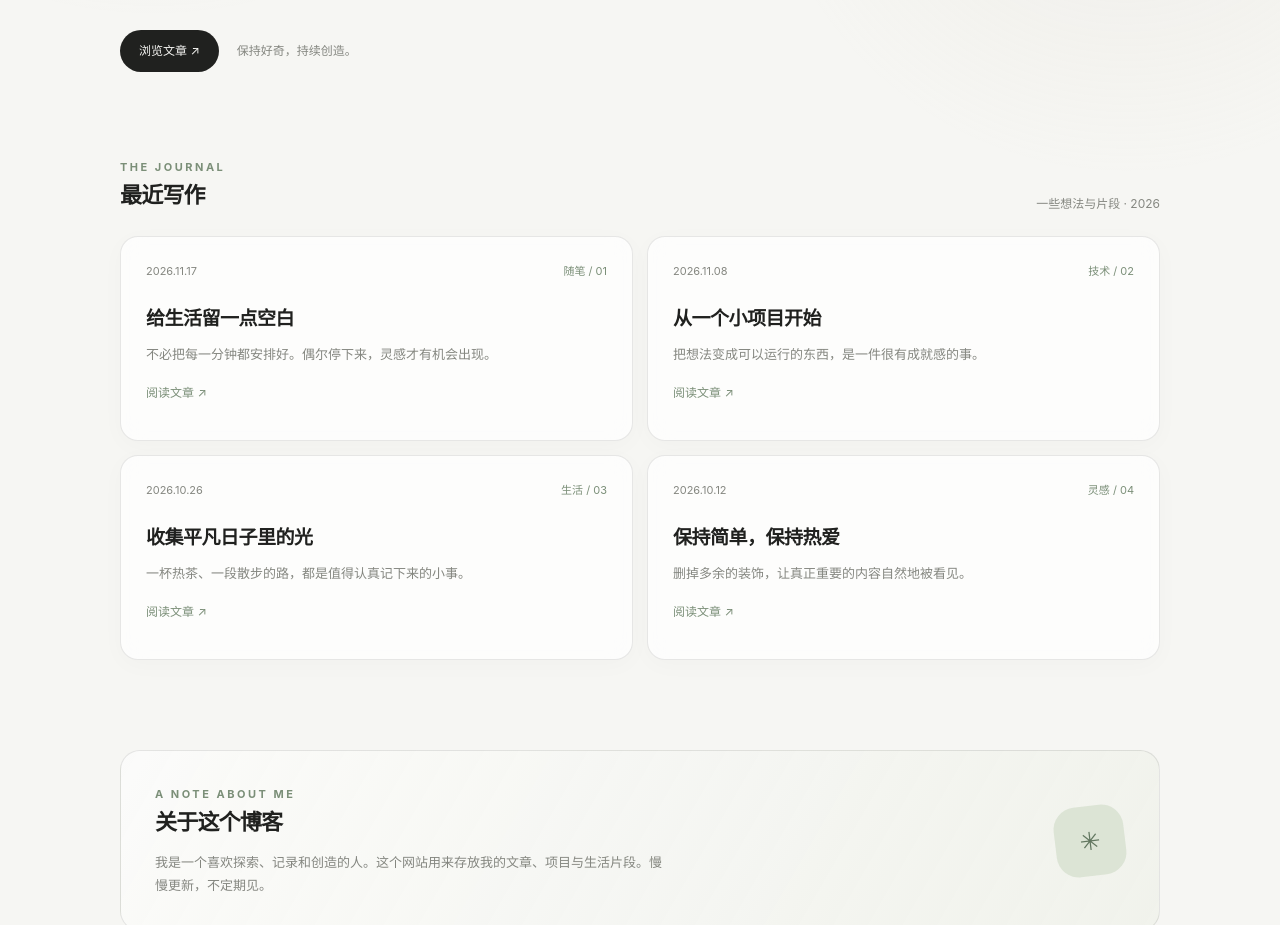
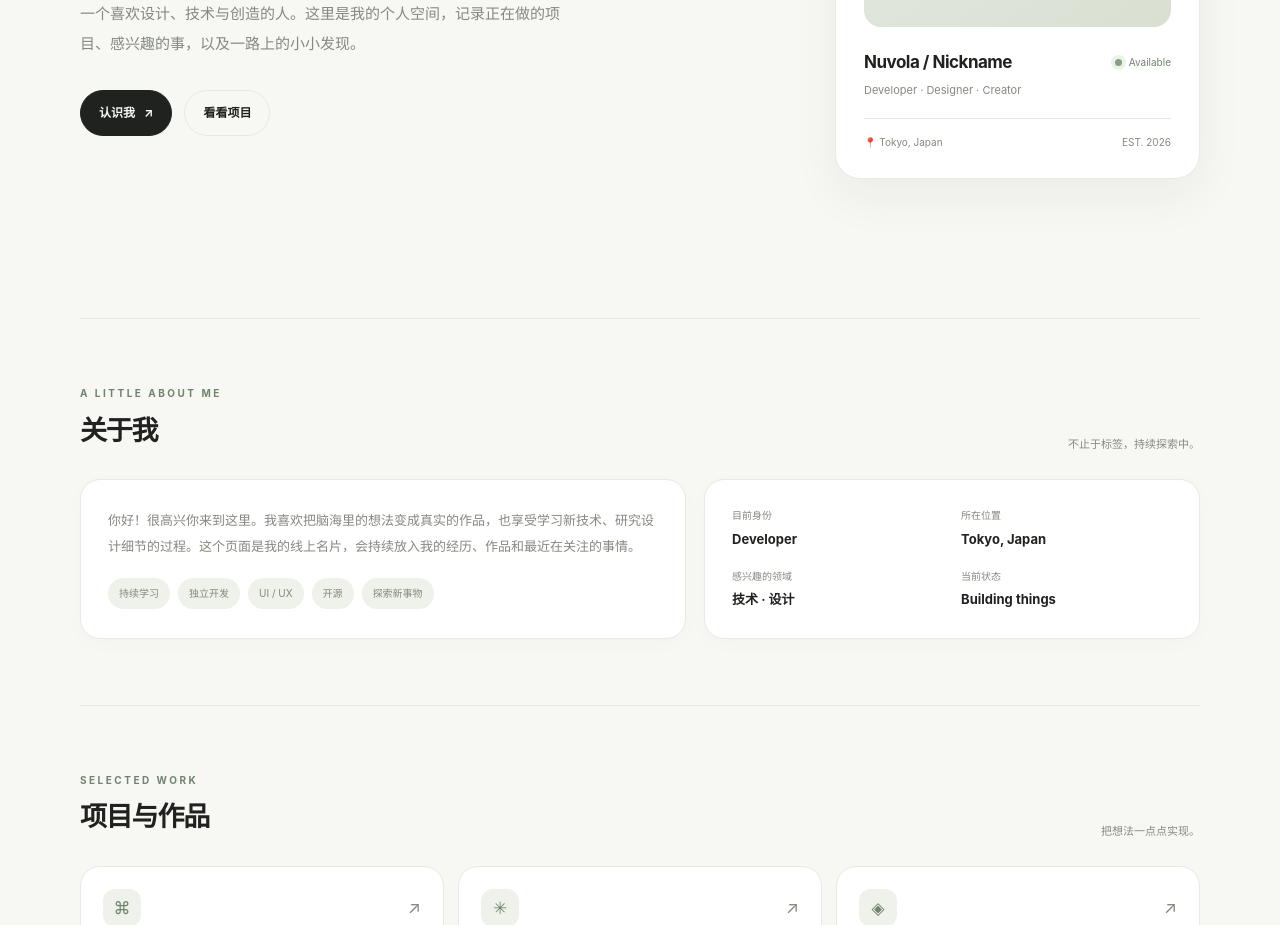
Before and after one commit to nuvolav/nuvola, a plain HTML site: page index.html in a window 1280 px wide. Shown: the part 478-1403 px from the top of the page. Drawn offline with Linux system fonts and the light colour scheme.

Commit message:
Update index.html

```diff
--- a/index.html
+++ b/index.html
@@ -1,206 +1,40 @@
-<!DOCTYPE html>
-<html lang="zh-CN">
-<head>
-  <meta charset="UTF-8" />
-  <meta name="viewport" content="width=device-width, initial-scale=1.0" />
-  <meta name="theme-color" content="#f6f6f3" />
-  <meta name="description" content="一个记录想法、生活与灵感的个人博客。" />
-  <title>慢慢写 · 个人博客</title>
-  <style>
-    :root {
-      --bg: #f6f6f3; --surface: rgba(255,255,255,.72); --text: #20211f;
-      --muted: #858780; --line: rgba(32,33,31,.1); --accent: #7b8f78;
-      --shadow: 0 18px 55px rgba(28,34,26,.07);
-    }
-    * { box-sizing: border-box; }
-    html { scroll-behavior: smooth; }
-    body {
-      margin: 0; background: var(--bg); color: var(--text);
-      font-family: Inter, ui-sans-serif, system-ui, -apple-system, "Segoe UI", sans-serif;
-      line-height: 1.7; overflow-x: hidden;
-    }
-    body::before {
-      content: ""; position: fixed; inset: 0; pointer-events: none; z-index: -1;
-      background: radial-gradient(circle at 12% 8%, rgba(180,195,169,.24), transparent 32%),
-                  radial-gradient(circle at 88% 35%, rgba(215,207,190,.2), transparent 30%);
-    }
-    a { color: inherit; text-decoration: none; }
-    .wrap { width: min(1040px, calc(100% - 44px)); margin: auto; }
-    header {
-      height: 82px; display: flex; align-items: center; justify-content: space-between;
-      border-bottom: 1px solid var(--line);
-    }
-    .brand { font-size: 18px; font-weight: 750; letter-spacing: -.7px; }
-    .brand span { color: var(--accent); }
-    nav { display: flex; gap: 28px; align-items: center; font-size: 13px; color: var(--muted); }
-    nav a { transition: color .25s; } nav a:hover { color: var(--text); }
-    .theme {
-      border: 1px solid var(--line); background: var(--surface); border-radius: 99px;
-      width: 36px; height: 36px; cursor: pointer; color: var(--text); font-size: 15px;
-      transition: transform .25s, background .25s;
-    }
-    .theme:hover { transform: rotate(18deg); }
-    .hero { padding: 112px 0 86px; position: relative; }
-    .eyebrow { color: var(--accent); font-size: 11px; font-weight: 750; letter-spacing: 2.5px; text-transform: uppercase; }
-    h1 { font-size: clamp(42px, 7vw, 76px); line-height: 1.12; letter-spacing: -3.5px; margin: 20px 0; font-weight: 720; }
-    h1 em { font-style: normal; color: var(--accent); }
-    .intro { color: var(--muted); max-width: 470px; font-size: 15px; }
-    .hero-bottom { display: flex; align-items: center; gap: 18px; margin-top: 34px; }
-    .pill {
-      background: var(--text); color: var(--bg); border-radius: 99px; padding: 11px 19px;
-      font-size: 12px; transition: transform .25s, box-shadow .25s;
-    }
-    .pill:hover { transform: translateY(-3px); box-shadow: var(--shadow); }
-    .subtle { color: var(--muted); font-size: 12px; }
-    .orb {
-      position: absolute; width: 190px; height: 190px; border-radius: 50%; right: 8%;
-      top: 105px; background: linear-gradient(135deg, rgba(178,195,166,.6), rgba(219,213,196,.16));
-      filter: blur(1px); animation: float 7s ease-in-out infinite;
-    }
-    .orb::after { content:""; position:absolute; inset:25px; border:1px solid rgba(255,255,255,.8); border-radius:50%; }
-    .section-head { display:flex; justify-content:space-between; align-items:end; margin-bottom: 22px; }
-    h2 { font-size: 22px; letter-spacing: -.8px; margin: 0; }
-    .section-head p { color: var(--muted); font-size: 12px; margin: 0; }
-    .posts { display:grid; grid-template-columns: repeat(2, 1fr); gap: 14px; }
-    .post {
-      background: var(--surface); border: 1px solid var(--line); border-radius: 18px;
-      padding: 25px; min-height: 205px; box-shadow: 0 5px 25px rgba(28,34,26,.025);
-      transition: transform .35s, box-shadow .35s, border-color .35s;
-      backdrop-filter: blur(12px);
-    }
-    .post:hover { transform: translateY(-6px); box-shadow: var(--shadow); border-color: rgba(123,143,120,.35); }
-    .meta { display:flex; justify-content:space-between; color:var(--muted); font-size:11px; }
-    .tag { color:var(--accent); }
-    .post h3 { font-size:19px; letter-spacing:-.5px; margin:22px 0 8px; }
-    .post p { font-size:13px; color:var(--muted); margin:0; }
-    .arrow { display:inline-block; margin-top:18px; font-size:12px; color:var(--accent); transition: transform .25s; }
-    .post:hover .arrow { transform: translateX(5px); }
-    .about {
-      margin: 90px 0 80px; padding: 34px; border:1px solid var(--line); border-radius:20px;
-      display:flex; justify-content:space-between; align-items:center; gap:30px;
-      background: linear-gradient(120deg, rgba(255,255,255,.55), rgba(233,237,226,.42));
-    }
-    .about p { max-width:510px; color:var(--muted); font-size:13px; margin:10px 0 0; }
-    .avatar {
-      width:70px; height:70px; flex:0 0 70px; border-radius:22px; display:grid; place-items:center;
-      background:#dce4d5; color:#61765f; font-size:25px; transform:rotate(-7deg);
-    }
-    footer { border-top:1px solid var(--line); padding:25px 0 35px; display:flex; justify-content:space-between; color:var(--muted); font-size:11px; }
-    .reveal { opacity:0; transform:translateY(22px); transition: opacity .7s ease, transform .7s ease; }
-    .reveal.show { opacity:1; transform:translateY(0); }
-    @keyframes float { 0%,100% { transform:translateY(0) rotate(0); } 50% { transform:translateY(-17px) rotate(8deg); } }
-    body.dark {
-      --bg:#171916; --surface:rgba(36,40,34,.76); --text:#eef0e9; --muted:#a0a69a;
-      --line:rgba(238,240,233,.12); --accent:#a8bd9f; --shadow:0 18px 55px rgba(0,0,0,.2);
-    }
-    body.dark .about { background:linear-gradient(120deg,rgba(44,50,40,.7),rgba(34,39,32,.4)); }
-    body.dark .avatar { background:#354332; color:#c4d4bc; }
-    @media (max-width:650px) {
-      .wrap { width:min(100% - 34px, 520px); }
-      header { height:70px; } nav { gap:15px; } nav a { display:none; }
-      .hero { padding:88px 0 75px; } h1 { letter-spacing:-2.4px; }
-      .orb { width:115px; height:115px; right:0; top:80px; opacity:.7; }
-      .posts { grid-template-columns:1fr; }
-      .about { margin:65px 0; padding:24px; }
-      footer { gap:12px; flex-wrap:wrap; }
-    }
-    @media (prefers-reduced-motion: reduce) {
-      *,*::before,*::after { scroll-behavior:auto !important; animation:none !important; transition:none !important; }
-      .reveal { opacity:1; transform:none; }
-    }
-  </style>
-</head>
-<body>
-  <div class="wrap">
-    <header>
-      <a class="brand" href="#">慢慢写<span> .</span></a>
-      <nav aria-label="主导航">
-        <a href="#posts">文章</a><a href="#about">关于</a><a href="mailto:hello@example.com">联系</a>
-        <button class="theme" id="themeToggle" aria-label="切换主题" title="切换主题">☼</button>
-      </nav>
-    </header>
-
-    <main>
-      <section class="hero">
-        <div class="orb" aria-hidden="true"></div>
-        <div class="eyebrow reveal">A LITTLE SPACE OF MY OWN</div>
-        <h1 class="reveal">记录生活，<br>也记录<em>灵感。</em></h1>
-        <p class="intro reveal">你好，欢迎来到我的小小角落。这里放着一些日常思考、技术折腾，以及那些不想忘记的瞬间。</p>
-        <div class="hero-bottom reveal">
-          <a class="pill" href="#posts">浏览文章 ↗</a>
-          <span class="subtle">保持好奇，持续创造。</span>
-        </div>
-      </section>
-
-      <section id="posts" class="reveal">
-        <div class="section-head">
-          <div><div class="eyebrow">THE JOURNAL</div><h2>最近写作</h2></div>
-          <p>一些想法与片段 · 2026</p>
-        </div>
-        <div class="posts">
-          <a class="post" href="#" onclick="return false">
-            <div class="meta"><span>2026.11.17</span><span class="tag">随笔 / 01</span></div>
-            <h3>给生活留一点空白</h3>
-            <p>不必把每一分钟都安排好。偶尔停下来，灵感才有机会出现。</p>
-            <span class="arrow">阅读文章 ↗</span>
-          </a>
-          <a class="post" href="#" onclick="return false">
-            <div class="meta"><span>2026.11.08</span><span class="tag">技术 / 02</span></div>
-            <h3>从一个小项目开始</h3>
-            <p>把想法变成可以运行的东西，是一件很有成就感的事。</p>
-            <span class="arrow">阅读文章 ↗</span>
-          </a>
-          <a class="post" href="#" onclick="return false">
-            <div class="meta"><span>2026.10.26</span><span class="tag">生活 / 03</span></div>
-            <h3>收集平凡日子里的光</h3>
-            <p>一杯热茶、一段散步的路，都是值得认真记下来的小事。</p>
-            <span class="arrow">阅读文章 ↗</span>
-          </a>
-          <a class="post" href="#" onclick="return false">
-            <div class="meta"><span>2026.10.12</span><span class="tag">灵感 / 04</span></div>
-            <h3>保持简单，保持热爱</h3>
-            <p>删掉多余的装饰，让真正重要的内容自然地被看见。</p>
-            <span class="arrow">阅读文章 ↗</span>
-          </a>
-        </div>
-      </section>
-
-      <section class="about reveal" id="about">
-        <div>
-          <div class="eyebrow">A NOTE ABOUT ME</div>
-          <h2>关于这个博客</h2>
-          <p>我是一个喜欢探索、记录和创造的人。这个网站用来存放我的文章、项目与生活片段。慢慢更新，不定期见。</p>
-        </div>
-        <div class="avatar" aria-hidden="true">✳</div>
-      </section>
-    </main>
-
-    <footer>
-      <span>© 2026 慢慢写 · 用心记录</span>
-      <span>Designed with a little calm.　<a href="#top">回到顶部 ↑</a></span>
-    </footer>
-  </div>
-  <script>
-    // 滚动进入视口时淡入
-    const observer = new IntersectionObserver((entries) => {
-      entries.forEach((entry) => {
-        if (entry.isIntersecting) {
-          entry.target.classList.add('show');
-          observer.unobserve(entry.target);
-        }
-      });
-    }, { threshold: 0.12 });
-    document.querySelectorAll('.reveal').forEach((el, index) => {
-      el.style.transitionDelay = `${Math.min(index * 70, 280)}ms`;
-      observer.observe(el);
-    });
-
-    // 亮色 / 暗色主题切换
-    const toggle = document.getElementById('themeToggle');
-    toggle.addEventListener('click', () => {
-      document.body.classList.toggle('dark');
-      toggle.textContent = document.body.classList.contains('dark') ? '☾' : '☼';
-    });
-  </script>
-</body>
-</html>
+<!doctype html>
+<html lang="zh-CN"><head>
+<meta charset="utf-8"><meta name="viewport" content="width=device-width,initial-scale=1">
+<meta name="theme-color" content="#f7f7f4"><meta name="description" content="个人主页 - 关于我、项目与社交链接">
+<title>Nuvola</title>
+<style>
+:root{--bg:#f7f7f4;--paper:#fff;--ink:#20221f;--muted:#858980;--line:#e8e9e3;--soft:#eff1eb;--accent:#71836d;--shadow:0 18px 50px rgba(32,34,31,.055)}
+*{box-sizing:border-box}html{scroll-behavior:smooth}body{margin:0;background:var(--bg);color:var(--ink);font-family:Inter,ui-sans-serif,system-ui,-apple-system,"PingFang SC","Microsoft YaHei",sans-serif;line-height:1.65;transition:background .3s,color .3s}a{color:inherit;text-decoration:none}button{font:inherit}.shell{width:min(1120px,calc(100% - 48px));margin:auto}
+.topbar{height:76px;display:flex;align-items:center;justify-content:space-between;border-bottom:1px solid var(--line)}.wordmark{font-size:14px;font-weight:760}.wordmark span{color:var(--accent)}.nav{display:flex;align-items:center;gap:27px;color:var(--muted);font-size:12px}.nav a:hover{color:var(--ink)}.theme{width:36px;height:36px;border:1px solid var(--line);border-radius:50%;background:var(--paper);color:var(--ink);cursor:pointer;transition:transform .25s}.theme:hover{transform:rotate(18deg)}
+.hero{min-height:min(720px,calc(100svh - 76px));display:grid;grid-template-columns:1.12fr .88fr;align-items:center;gap:60px;padding:90px 0 100px}.kicker{color:var(--accent);text-transform:uppercase;letter-spacing:2.5px;font-size:10px;font-weight:750}h1{font-size:clamp(48px,7vw,82px);line-height:1.04;letter-spacing:-5px;margin:20px 0 22px;font-weight:720}h1 span{color:var(--accent)}.lead{max-width:490px;color:var(--muted);font-size:15px;line-height:1.95}.actions{display:flex;gap:12px;align-items:center;flex-wrap:wrap;margin-top:32px}.button{display:inline-flex;align-items:center;gap:9px;padding:12px 18px;border-radius:99px;font-size:12px;font-weight:650;border:1px solid var(--ink);background:var(--ink);color:var(--bg);transition:transform .22s,box-shadow .22s}.button:hover{transform:translateY(-3px);box-shadow:var(--shadow)}.button.secondary{background:transparent;color:var(--ink);border-color:var(--line)}
+.profile-panel{justify-self:end;width:min(100%,365px);padding:28px;border:1px solid var(--line);background:var(--paper);border-radius:25px;box-shadow:var(--shadow);transform:rotate(1.5deg);transition:transform .4s}.profile-panel:hover{transform:rotate(0) translateY(-5px)}.avatar{width:100%;aspect-ratio:1.13;border-radius:17px;display:grid;place-items:center;background:linear-gradient(145deg,#e7ebe2,#d9e0d2);color:#6d7e68;font-size:clamp(70px,10vw,112px);font-weight:680;letter-spacing:-8px;user-select:none}.profile-name{display:flex;justify-content:space-between;align-items:center;margin-top:21px}.profile-name strong{font-size:17px;letter-spacing:-.5px}.status{color:var(--accent);font-size:10px;display:flex;align-items:center;gap:7px}.dot{width:7px;height:7px;background:#86a17d;border-radius:50%;box-shadow:0 0 0 4px #edf2e9;animation:breathe 2.5s ease-in-out infinite}.profile-meta{color:var(--muted);font-size:11px;margin-top:4px}.mini-line{height:1px;background:var(--line);margin:19px 0 15px}.profile-bottom{display:flex;justify-content:space-between;color:var(--muted);font-size:10px}
+section.content-section{padding:66px 0;border-top:1px solid var(--line)}.section-heading{display:flex;justify-content:space-between;align-items:end;margin-bottom:26px;gap:20px}.section-heading h2{font-size:27px;letter-spacing:-1.2px;margin:7px 0 0}.section-heading p{margin:0;color:var(--muted);font-size:11px}.about-grid{display:grid;grid-template-columns:1.1fr .9fr;gap:18px}.panel{background:var(--paper);border:1px solid var(--line);border-radius:20px;padding:27px;box-shadow:0 5px 22px rgba(32,34,31,.018)}.about-copy{color:var(--muted);font-size:13px;line-height:2;margin:0}.facts{display:grid;grid-template-columns:1fr 1fr;gap:18px}.fact-label{color:var(--muted);font-size:10px;margin-bottom:5px}.fact-value{font-size:13px;font-weight:650}.chips{display:flex;flex-wrap:wrap;gap:8px;margin-top:19px}.chip{padding:7px 11px;border-radius:99px;background:var(--soft);color:var(--muted);font-size:10px}
+.projects{display:grid;grid-template-columns:repeat(3,1fr);gap:14px}.project{min-height:210px;display:flex;flex-direction:column;padding:22px;background:var(--paper);border:1px solid var(--line);border-radius:20px;transition:transform .28s,box-shadow .28s,border-color .28s}.project:hover{transform:translateY(-5px);box-shadow:var(--shadow);border-color:#cbd5c5}.project-top{display:flex;align-items:center;justify-content:space-between}.project-icon{width:38px;height:38px;display:grid;place-items:center;border-radius:12px;background:var(--soft);color:var(--accent);font-size:17px}.project-arrow{color:var(--muted);font-size:17px}.project h3{font-size:15px;margin:23px 0 7px}.project p{font-size:11px;color:var(--muted);line-height:1.8;margin:0}.project-tag{color:var(--accent);font-size:9px;margin-top:auto;padding-top:17px;letter-spacing:.5px}
+.socials{display:grid;grid-template-columns:repeat(4,1fr);gap:12px}.social{display:flex;align-items:center;justify-content:space-between;gap:10px;padding:17px 18px;border:1px solid var(--line);border-radius:15px;background:var(--paper);font-size:12px;transition:transform .22s,border-color .22s}.social:hover{transform:translateY(-3px);border-color:#cbd5c5}.social small{display:block;color:var(--muted);font-size:9px;margin-top:2px}.social .out{color:var(--accent)}.contact{padding:34px;border-radius:22px;background:var(--soft);display:flex;align-items:center;justify-content:space-between;gap:20px}.contact h2{font-size:23px;margin:5px 0}.contact p{color:var(--muted);font-size:11px;margin:0}footer{padding:25px 0 34px;display:flex;justify-content:space-between;color:var(--muted);font-size:10px}
+.reveal{opacity:0;transform:translateY(18px);transition:opacity .7s ease,transform .7s ease}.reveal.visible{opacity:1;transform:translateY(0)}@keyframes breathe{0%,100%{box-shadow:0 0 0 4px #edf2e9}50%{box-shadow:0 0 0 7px #edf2e9}}
+body.dark{color-scheme:dark;--bg:#171916;--paper:#20231f;--ink:#eff1eb;--muted:#9da398;--line:#30352e;--soft:#272d25;--accent:#a8bd9f;--shadow:0 18px 50px rgba(0,0,0,.22)}body.dark .avatar{background:linear-gradient(145deg,#343d31,#293128);color:#b4c7aa}body.dark .dot{background:#9bb68f;box-shadow:0 0 0 4px #303a2c}
+@media(max-width:800px){.hero{grid-template-columns:1fr .8fr;gap:28px}.projects{grid-template-columns:repeat(2,1fr)}.socials{grid-template-columns:repeat(2,1fr)}}
+@media(max-width:600px){.shell{width:calc(100% - 36px)}.topbar{height:66px}.nav{gap:14px}.nav a{display:none}.hero{min-height:auto;grid-template-columns:1fr;padding:75px 0 65px;gap:42px}h1{font-size:clamp(48px,14vw,70px);letter-spacing:-3.5px}.profile-panel{justify-self:start;width:min(100%,360px)}.avatar{aspect-ratio:1.55;font-size:80px}section.content-section{padding:52px 0}.section-heading h2{font-size:24px}.about-grid,.projects{grid-template-columns:1fr}.project{min-height:185px}.contact{align-items:flex-start;flex-direction:column;padding:26px}footer{gap:10px;flex-wrap:wrap}}
+@media(prefers-reduced-motion:reduce){*,*::before,*::after{animation:none!important;transition:none!important;scroll-behavior:auto!important}.reveal{opacity:1;transform:none}}
+</style></head>
+<body><div class="shell">
+<header class="topbar"><a class="wordmark" href="#home">YOUR SPACE<span> .</span></a><nav class="nav" aria-label="主导航"><a href="#about">关于</a><a href="#projects">项目</a><a href="#social">联系</a><button class="theme" id="themeToggle" aria-label="切换深色模式" title="切换主题">☼</button></nav></header>
+<main>
+<section class="hero" id="home"><div><div class="kicker reveal">HELLO, I'M</div><h1 class="reveal">你好，<br>我是<span>Nuvola。</span></h1><p class="lead reveal">一个喜欢设计、技术与创造的人。这里是我的个人空间，记录正在做的项目、感兴趣的事，以及一路上的小小发现。</p><div class="actions reveal"><a class="button" href="#about">认识我 <span>↗</span></a><a class="button secondary" href="#projects">看看项目</a></div></div>
+<aside class="profile-panel reveal" aria-label="个人资料卡片"><div class="avatar">Y.</div><div class="profile-name"><strong>Nuvola / Nickname</strong><span class="status"><i class="dot"></i> Available</span></div><div class="profile-meta">Developer · Designer · Creator</div><div class="mini-line"></div><div class="profile-bottom"><span>📍 Tokyo, Japan</span><span>EST. 2026</span></div></aside></section>
+<section class="content-section reveal" id="about"><div class="section-heading"><div><div class="kicker">A LITTLE ABOUT ME</div><h2>关于我</h2></div><p>不止于标签，持续探索中。</p></div><div class="about-grid"><div class="panel"><p class="about-copy">你好！很高兴你来到这里。我喜欢把脑海里的想法变成真实的作品，也享受学习新技术、研究设计细节的过程。这个页面是我的线上名片，会持续放入我的经历、作品和最近在关注的事情。</p><div class="chips"><span class="chip">持续学习</span><span class="chip">独立开发</span><span class="chip">UI / UX</span><span class="chip">开源</span><span class="chip">探索新事物</span></div></div><div class="panel facts"><div><div class="fact-label">目前身份</div><div class="fact-value">Developer</div></div><div><div class="fact-label">所在位置</div><div class="fact-value">Tokyo, Japan</div></div><div><div class="fact-label">感兴趣的领域</div><div class="fact-value">技术 · 设计</div></div><div><div class="fact-label">当前状态</div><div class="fact-value">Building things</div></div></div></div></section>
+<section class="content-section reveal" id="projects"><div class="section-heading"><div><div class="kicker">SELECTED WORK</div><h2>项目与作品</h2></div><p>把想法一点点实现。</p></div><div class="projects">
+<a class="project" href="https://github.com/yourname" target="_blank" rel="noreferrer"><div class="project-top"><span class="project-icon">⌘</span><span class="project-arrow">↗</span></div><h3>项目名称一</h3><p>在这里写一段项目介绍，说明它解决了什么问题，以及你在其中做了什么。</p><span class="project-tag">GITHUB · OPEN SOURCE</span></a>
+<a class="project" href="https://github.com/yourname" target="_blank" rel="noreferrer"><div class="project-top"><span class="project-icon">✳</span><span class="project-arrow">↗</span></div><h3>项目名称二</h3><p>可以展示你的应用、网站、实验作品，或者任何你想分享的创作。</p><span class="project-tag">DESIGN · DEVELOPMENT</span></a>
+<a class="project" href="https://github.com/yourname" target="_blank" rel="noreferrer"><div class="project-top"><span class="project-icon">◈</span><span class="project-arrow">↗</span></div><h3>项目名称三</h3><p>把这里替换成真实项目的简介，并将卡片链接改成对应的项目地址。</p><span class="project-tag">SIDE PROJECT</span></a></div></section>
+<section class="content-section reveal" id="social"><div class="section-heading"><div><div class="kicker">FIND ME ONLINE</div><h2>社交与联系</h2></div><p>欢迎交流，一起创造。</p></div><div class="socials">
+<a class="social" href="https://github.com/yourname" target="_blank" rel="noreferrer"><span>GitHub<small>代码与开源项目</small></span><span class="out">↗</span></a><a class="social" href="mailto:hello@example.com"><span>Email<small>发送一封邮件</small></span><span class="out">↗</span></a><a class="social" href="https://t.me/yourname" target="_blank" rel="noreferrer"><span>Telegram<small>即时联系</small></span><span class="out">↗</span></a><a class="social" href="https://x.com/yourname" target="_blank" rel="noreferrer"><span>X / Twitter<small>随手记录</small></span><span class="out">↗</span></a></div></section>
+<section class="content-section reveal"><div class="contact"><div><div class="kicker">SAY HELLO</div><h2>有想法？聊聊吧。</h2><p>合作、交流，或者只是打个招呼，都欢迎。</p></div><a class="button" href="mailto:hello@example.com">联系我 <span>↗</span></a></div></section>
+</main><footer><span>© <span id="year"></span> Nuvola. All rights reserved.</span><span>Made with care. <a href="#home">回到顶部 ↑</a></span></footer>
+</div><script>
+const items=document.querySelectorAll('.reveal');
+if('IntersectionObserver'in window){const observer=new IntersectionObserver(entries=>entries.forEach(entry=>{if(entry.isIntersecting){entry.target.classList.add('visible');observer.unobserve(entry.target)}}),{threshold:.12});items.forEach((el,i)=>{el.style.transitionDelay=`${Math.min(i%4,3)*75}ms`;observer.observe(el)})}else{items.forEach(el=>el.classList.add('visible'))}
+const toggle=document.getElementById('themeToggle');toggle.addEventListener('click',()=>{const dark=document.body.classList.toggle('dark');toggle.textContent=dark?'☾':'☼';document.querySelector('meta[name="theme-color"]').content=dark?'#171916':'#f7f7f4'});
+document.getElementById('year').textContent=new Date().getFullYear();
+</script></body></html>
```
